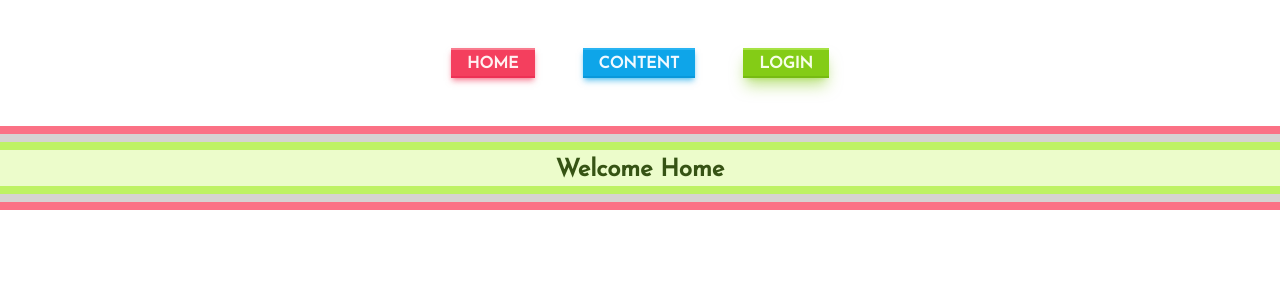
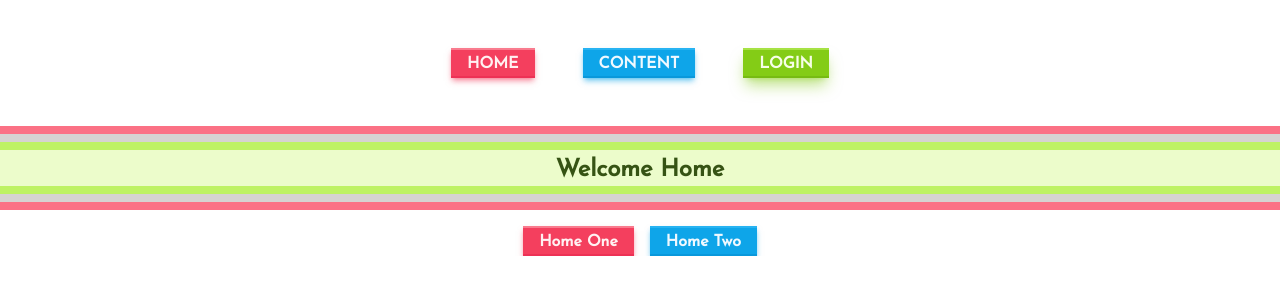
Before and after one commit to stujmar/pwa-playground, a React (Create React App) app: page / in a window 1280 px wide. Shown: the top 300 px of the page. Built offline with nearby package versions, Linux system fonts and the light colour scheme.

Commit message:
[sm] added a sub navbar for the routes within home

```diff
--- a/src/components/NavBar.js
+++ b/src/components/NavBar.js
@@ -14,7 +14,6 @@ const NavBar = () => {
       <Link
         to="/content"
         className="bg-sky-500 shadow-md shadow-sky-500/50 josefin px-4 pt-0.5
-
         border-t-2 border-t-sky-400/60
         border-b-2 border-b-sky-600/40
         text-sky-50 font-bold hover:bg-sky-600"
--- a/src/components/pages/Home.js
+++ b/src/components/pages/Home.js
@@ -1,11 +1,25 @@
 import React from 'react';
 import HelloBar from '../HelloBar';
-import { Outlet } from 'react-router-dom';
+import { Outlet, Link } from 'react-router-dom';
 
 const Home = () => {
   return (
     <div className="pt-12">
       <HelloBar message="Welcome Home" />
+      <div  className="flex justify-center gap-4 mt-4">
+        <Link
+        className="bg-rose-500 shadow-md shadow-rose-500/50 josefin px-4 pt-0.5
+        border-t-2 border-t-rose-300/60
+        border-b-2 border-b-rose-600/40
+        text-rose-50 font-bold hover:bg-rose-600"
+        to="/one">Home One</Link>
+        <Link
+          className="bg-sky-500 shadow-md shadow-sky-500/50 josefin px-4 pt-0.5
+          border-t-2 border-t-sky-400/60
+          border-b-2 border-b-sky-600/40
+          text-sky-50 font-bold hover:bg-sky-600"
+          to="/two">Home Two</Link>
+      </div>
       <Outlet />
     </div>
   )
```
